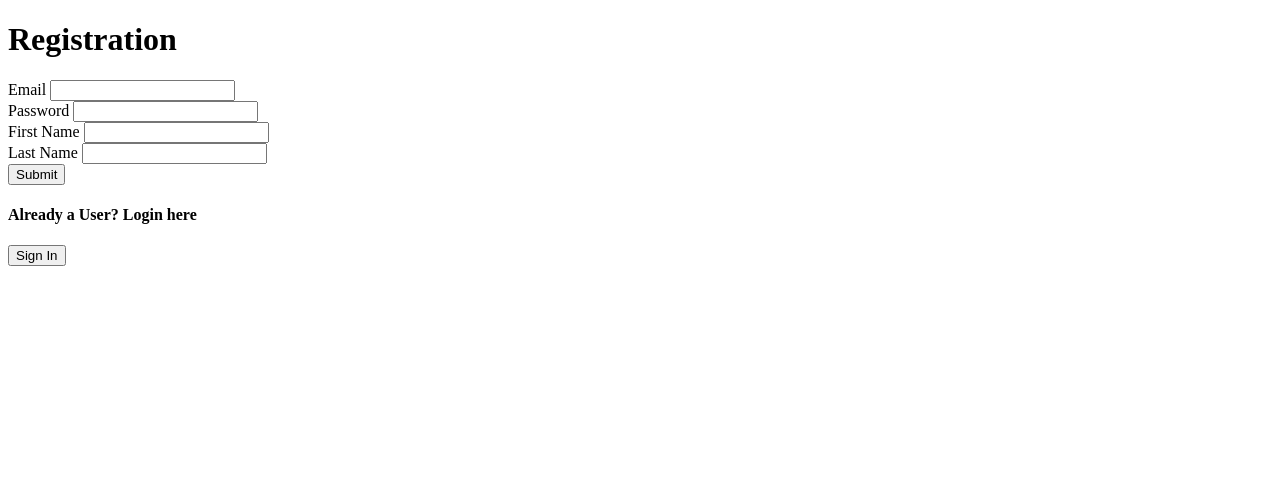
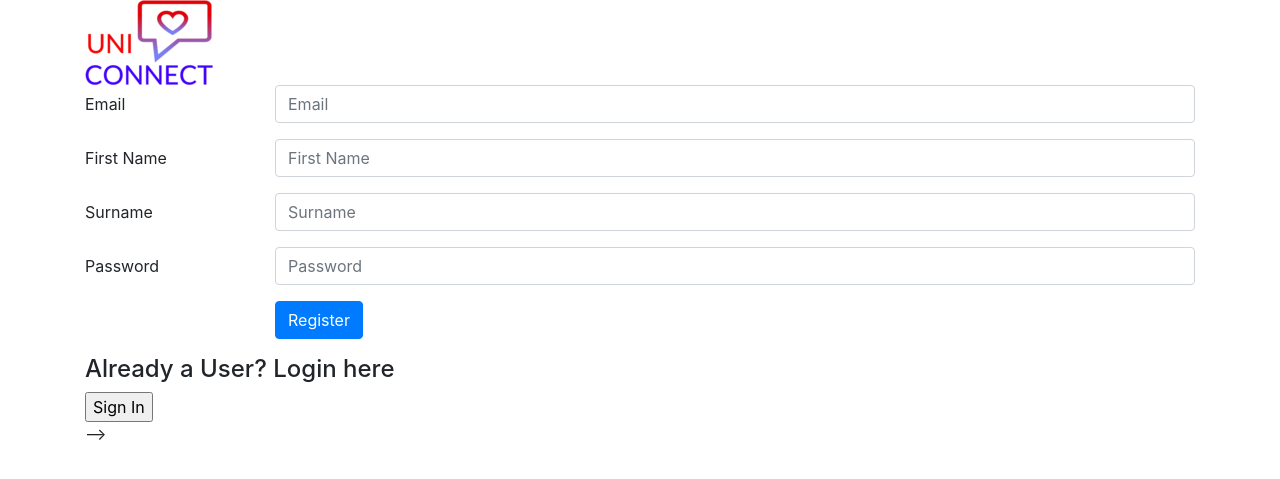
Before and after one commit to Chedz/CS4116, a PHP site: page / in a window 1280 px wide. Shown: the top 479 px of the page. Run offline with PHP 8.4, Linux system fonts and the light colour scheme; data that the repository does not hold is empty.

Commit message:
started styling register page and added logo

```diff
--- a/index.php
+++ b/index.php
@@ -1,76 +1,104 @@
-<?php
-  require_once 'includes/dbh.inc.php';
-  $mysqli = createConnection("sql100.epizy.com", "epiz_31242413", "WbIh2OaPZju", "epiz_31242413_project_database");
- ?>
-
 <!DOCTYPE html>
- <html>
+<html lang="en">
 <head>
-   <title>Home</title>
+ <meta charset="UTF-8">
+ <meta name="viewport" content="width=device-width, initial-scale=1.0">
+ <meta http-equiv="X-UA-Compatible" content="ie=edge">
+ <link rel="stylesheet" href="https://stackpath.bootstrapcdn.com/bootstrap/4.4.1/css/bootstrap.min.css" integrity="sha384-Vkoo8x4CGsO3+Hhxv8T/Q5PaXtkKtu6ug5TOeNV6gBiFeWPGFN9MuhOf23Q9Ifjh" crossorigin="anonymous">
+ <title>Document</title>
 </head>
 <body>
-
  <?php
    session_start();
    if(!empty($_SESSION['loggedin'])){ header("location: home.php");}  //check if user already logged in
+   // $email= $_POST['email'];
+   // $name= $_POST['user'];
+   // $password = $_POST['password'];
 
-   // echo "_POST array";
-   // pre_r($_POST);
-   // echo "_GET array";
-   // pre_r($_GET);
-   // echo "_REQUEST array";
-   // pre_r($_REQUEST);
-
-   if (isset($_POST['submit'])) { //the POST form has been submitted
+   if(isset($_POST['register'])) {
        echo "First name:".$_POST['firstname'].'<br />';
        echo "Surname:".$_POST['surname'].'<br />';
+       echo "Password:".$_POST['password'].'<br />';
+       echo "Email:".$_POST['email'].'<br />';
+     // Check if name has been entered
+     if(empty($_POST['Firtsname'])) {
+       $errName= 'Please enter your first name';
+     }
+     if(empty($_POST['Surname'])) {
+       $errName= 'Please enter your surname';
+     }
+     // Check if email has been entered and is valid
+     else if(empty($_POST['email'])) {
+       $errEmail = 'Please enter a valid email address';
+     }
+     // check if a password has been entered and if it is a valid password
+     else if(empty($_POST['password']) || (preg_match("/^.*(?=.{8,})(?=.*[0-9])(?=.*[a-z])(?=.*[A-Z]).*$/", $_POST["password"]) === 0)) {
+       $errPass = '<p class="errText">Password must be at least 8 characters and must contain at least one lower case letter, one upper case letter and one digit</p>';
+     } else {
+       echo "The form has been submitted";
+     }
    }
 
-   //$mysqli->close();
-   closeConnection($mysqli);
+    // if (isset($_POST['submit'])) { //the POST form has been submitted
+    //   echo "First name:".$_POST['firstname'].'<br />';
+    //   echo "Surname:".$_POST['surname'].'<br />';
+    // }
+
+    if(array_key_exists('buttonSignIn', $_POST)) { //go to sign in
+        header("location: login.php");
+    }
+
  ?>
-
-    <h1> Registration </h1>
-
-   <form action = "register.php" method="POST">
-
-    <div class="form-group">
-        <label for="email">Email</label>
-        <input type="text" class="form-control" id="email" name="email" required/>
+ <div class="container">
+   <div class="row" style="min-width:800">
+      <div class="col-sm-1"><img src="images/uniConnectLogo.png" alt="Logo" ></div>
+      <!-- <div class="col-sm-11 text-end text-uppercase">
+         <h1>Header1</H1><H3>This is Header3</h3></div> -->
      </div>
-    <div class="form-group">
-        <label for="password">Password</label>
-        <input type="password" class="form-control" id="password" name="password" required/>
+   <form role="form" method="post" action = "register.php" method="POST">
+     <div class="form-group row">
+       <label for="inputEmail" class="col-sm-2 col-form-label">Email</label>
+       <div class="col-sm-10">
+         <input type="email" class="form-control" id="inputEmail" name="email" placeholder="Email" required>
+         <?php echo $errEmail; ?>
        </div>
-    <div class="form-group">
-        <label for="Firstname">First Name</label>
-        <input type="text" class="form-control" id="Firstname" name="Firstname" required/>
      </div>
-    <div class="form-group">
-        <label for="Surname">Last Name</label>
-        <input type="text" class="form-control" id="Surname" name="Surname" required/>
+     <div class="form-group row">
+      <label for="inputFirst" class="col-sm-2 col-form-label">First Name</label>
+      <div class="col-sm-10">
+        <input type="text" class="form-control" id="inputFirst" name="firstname" placeholder="First Name" required>
+        <?php echo $errName; ?>
       </div>
-    <input type="submit" class="btn btn-primary"/>
+    </div>
+    <div class="form-group row">
+      <label for="inputSurname" class="col-sm-2 col-form-label">Surname</label>
+      <div class="col-sm-10">
+        <input type="text" class="form-control" id="inputSurname" name="surname" placeholder="Surname" required>
+        <?php echo $errName; ?>
+    </div>
+    </div>
+     <div class="form-group row">
+       <label for="inputPassword3" class="col-sm-2 col-form-label">Password</label>
+       <div class="col-sm-10">
+         <input type="password" class="form-control" id="inputPassword" name="password" placeholder="Password" required>
+         <?php echo $errPass; ?>
+       </div>
+     </div>
+     <div class="form-group row">
+       <div class="offset-sm-2 col-sm-10">
+         <input type="submit" value="Register" name="register" class="btn btn-primary"/>
+       </div>
+     </div>
    </form>
 
    <h4> Already a User? Login here </h4>
 <form method="post">
     <input type="submit" name="buttonSignIn"
             class="button" value="Sign In" />
-    </form>
-    <?php
-     if(array_key_exists('buttonSignIn', $_POST)) {
-         header("location: login.php");
-     }
-     ?>
-
+</form> -->
+ </div>
+ <script src="https://code.jquery.com/jquery-3.4.1.slim.min.js" integrity="sha384-J6qa4849blE2+poT4WnyKhv5vZF5SrPo0iEjwBvKU7imGFAV0wwj1yYfoRSJoZ+n" crossorigin="anonymous"></script>
+ <script src="https://cdn.jsdelivr.net/npm/popper.js@1.16.0/dist/umd/popper.min.js" integrity="sha384-Q6E9RHvbIyZFJoft+2mJbHaEWldlvI9IOYy5n3zV9zzTtmI3UksdQRVvoxMfooAo" crossorigin="anonymous"></script>
+ <script src="https://stackpath.bootstrapcdn.com/bootstrap/4.4.1/js/bootstrap.min.js" integrity="sha384-wfSDF2E50Y2D1uUdj0O3uMBJnjuUD4Ih7YwaYd1iqfktj0Uod8GCExl3Og8ifwB6" crossorigin="anonymous"></script>
 </body>
 </html>
-
-<?php
-function pre_r($array) {
-    echo '<pre>';
-    print_r($array);
-    echo '</pre>';
-}
-?>
```
Also changed, not shown: register.php (+25 -3 lines), images/uniConnectLogo.png (added), 2 other files. Lines whose indentation alone changed are shown as unchanged.
